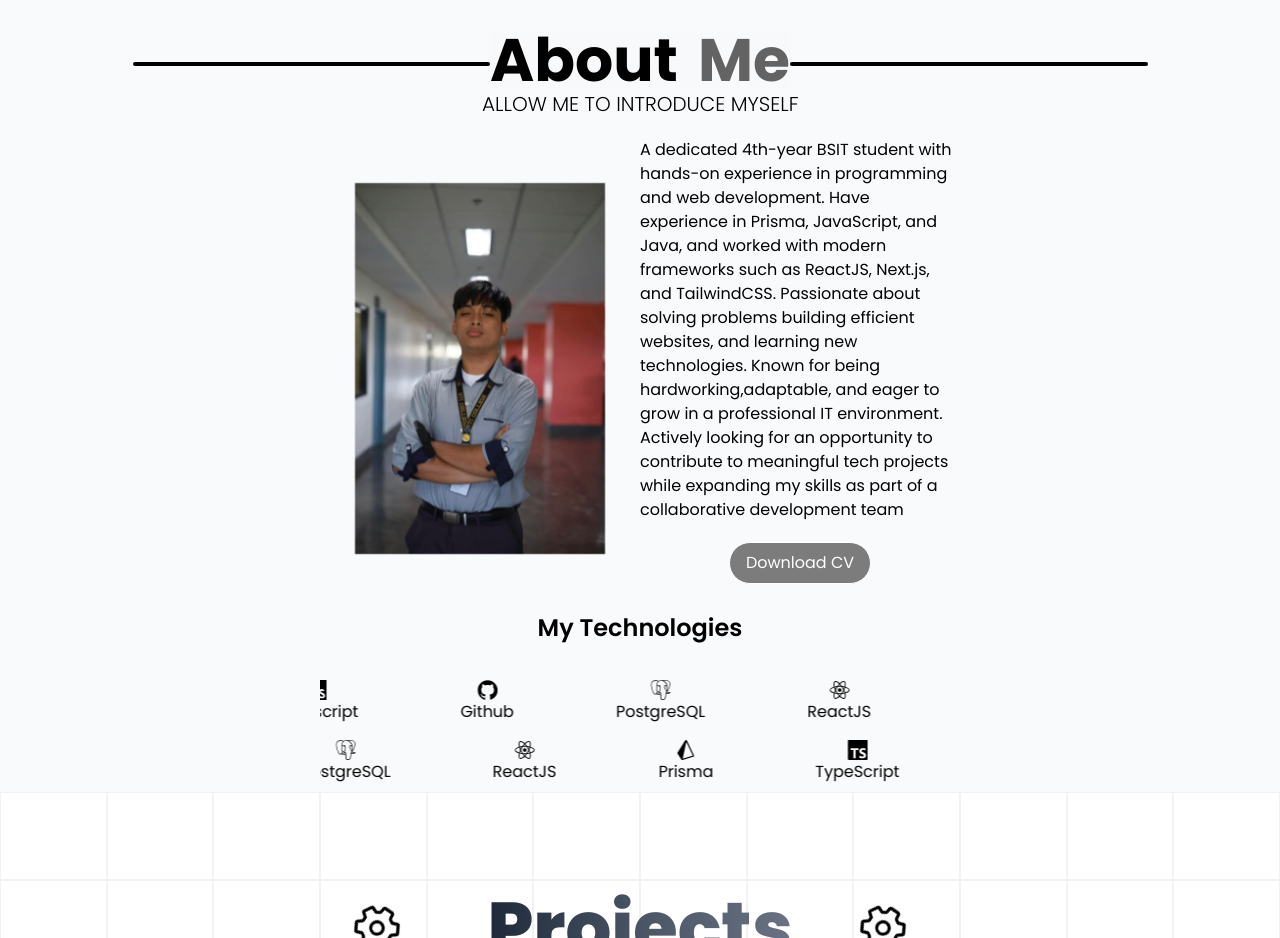
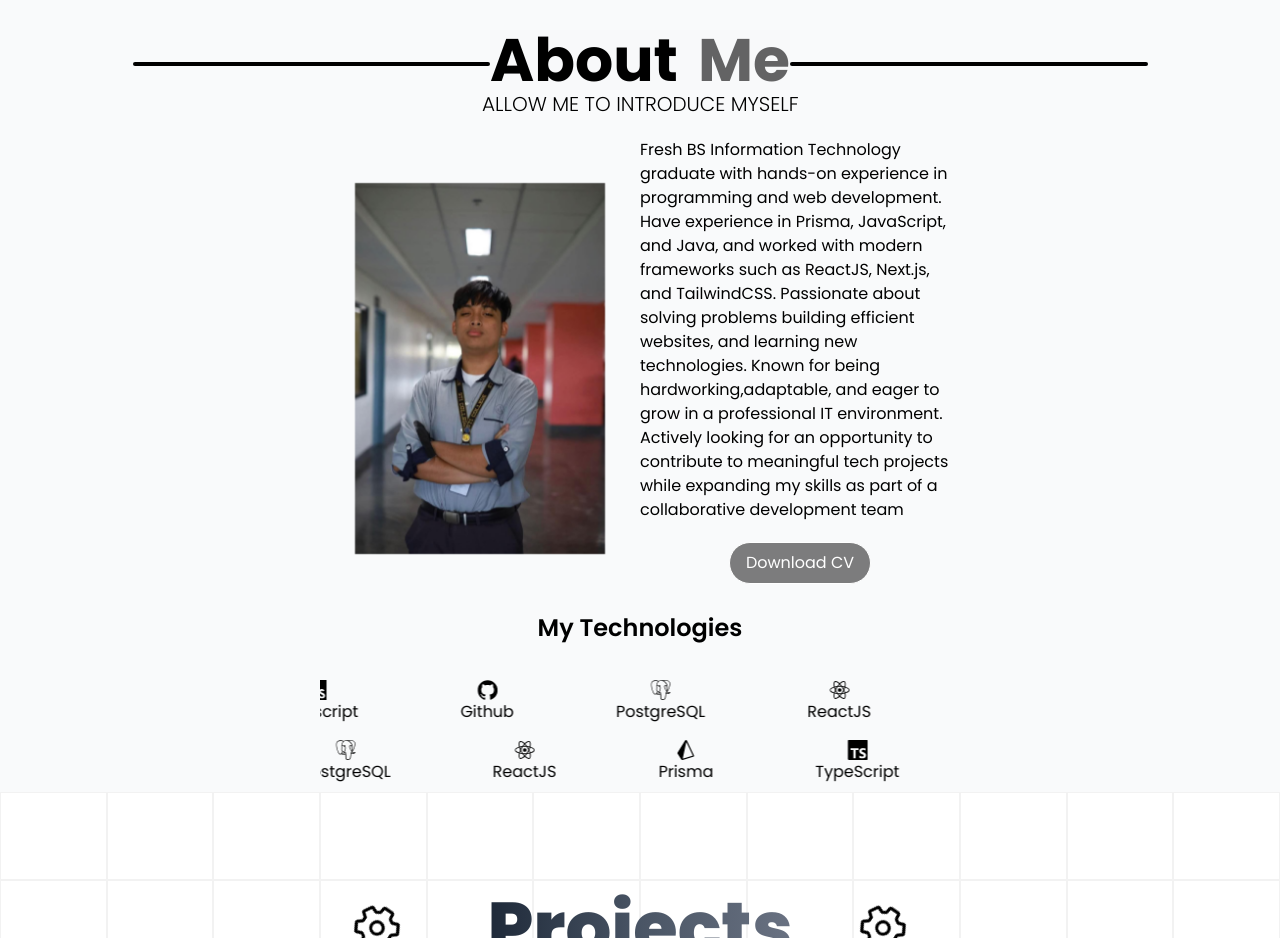
Before and after one commit to DIAKOsiAMIR/Portfolio, a Next.js app: page / in a window 1280 px wide. Shown: the part 1020-1958 px from the top of the page. Built offline with nearby package versions, Linux system fonts and the light colour scheme.

Commit message:
Update personal description in TxtSection component

```diff
--- a/app/about/txtsection.tsx
+++ b/app/about/txtsection.tsx
@@ -3,7 +3,7 @@
 import { useEffect, useRef, useState } from "react"
 
 export default function TxtSection() {
-    const text =" A dedicated 4th-year BSIT student with hands-on experience in programming and web development. Have experience in Prisma, JavaScript, and Java, and worked with modern frameworks such as ReactJS, Next.js, and TailwindCSS. Passionate about solving problems building efficient websites, and learning new technologies. Known for being hardworking,adaptable, and eager to grow in a professional IT environment. Actively looking for an opportunity to contribute to meaningful tech projects while expanding my skills as part of a collaborative development team"
+    const text ="Fresh BS Information Technology graduate with hands-on experience in programming and web development. Have experience in Prisma, JavaScript, and Java, and worked with modern frameworks such as ReactJS, Next.js, and TailwindCSS. Passionate about solving problems building efficient websites, and learning new technologies. Known for being hardworking,adaptable, and eager to grow in a professional IT environment. Actively looking for an opportunity to contribute to meaningful tech projects while expanding my skills as part of a collaborative development team"
     const [typing, setTyping] = useState("");
     const textRef = useRef<HTMLSpanElement>(null)
 
```
